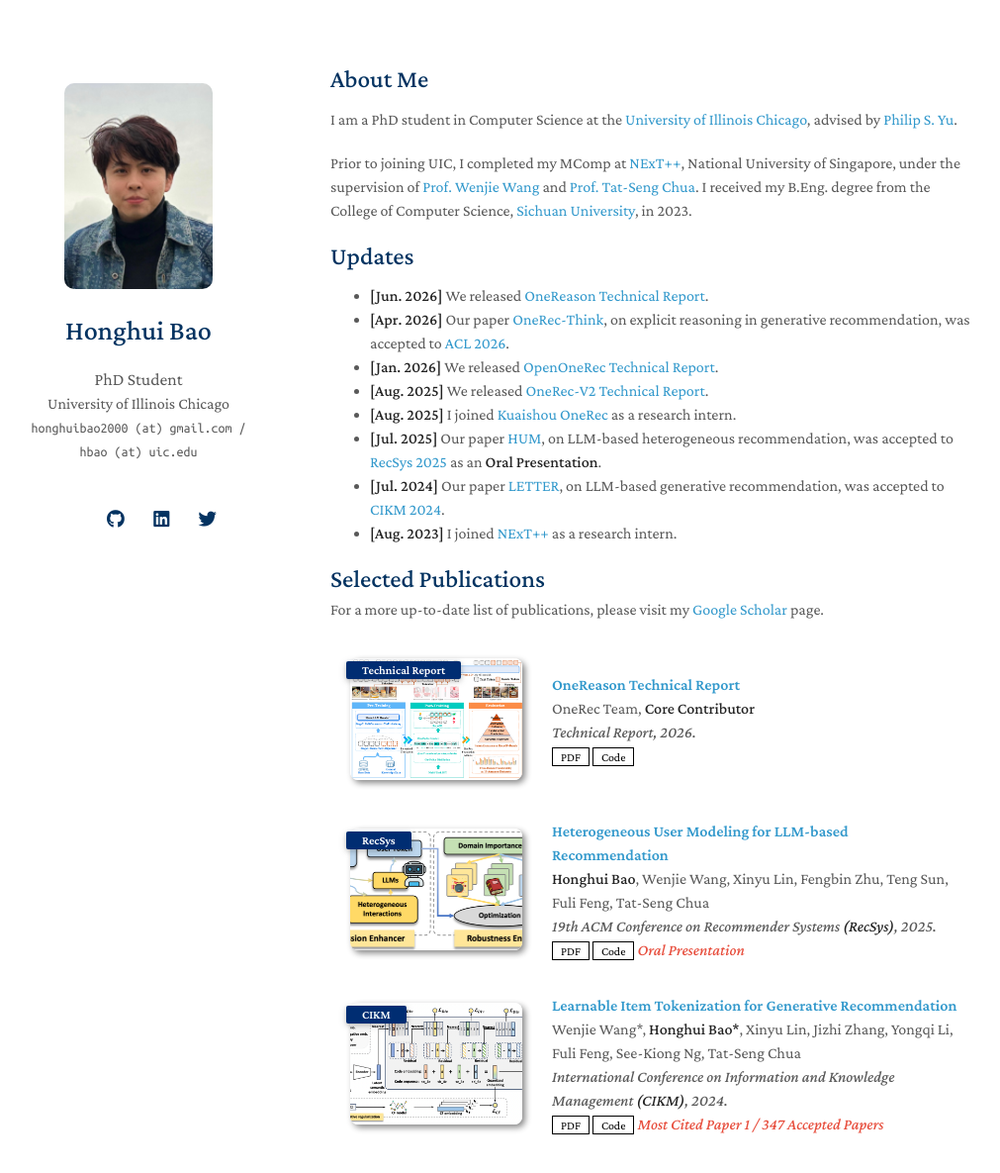
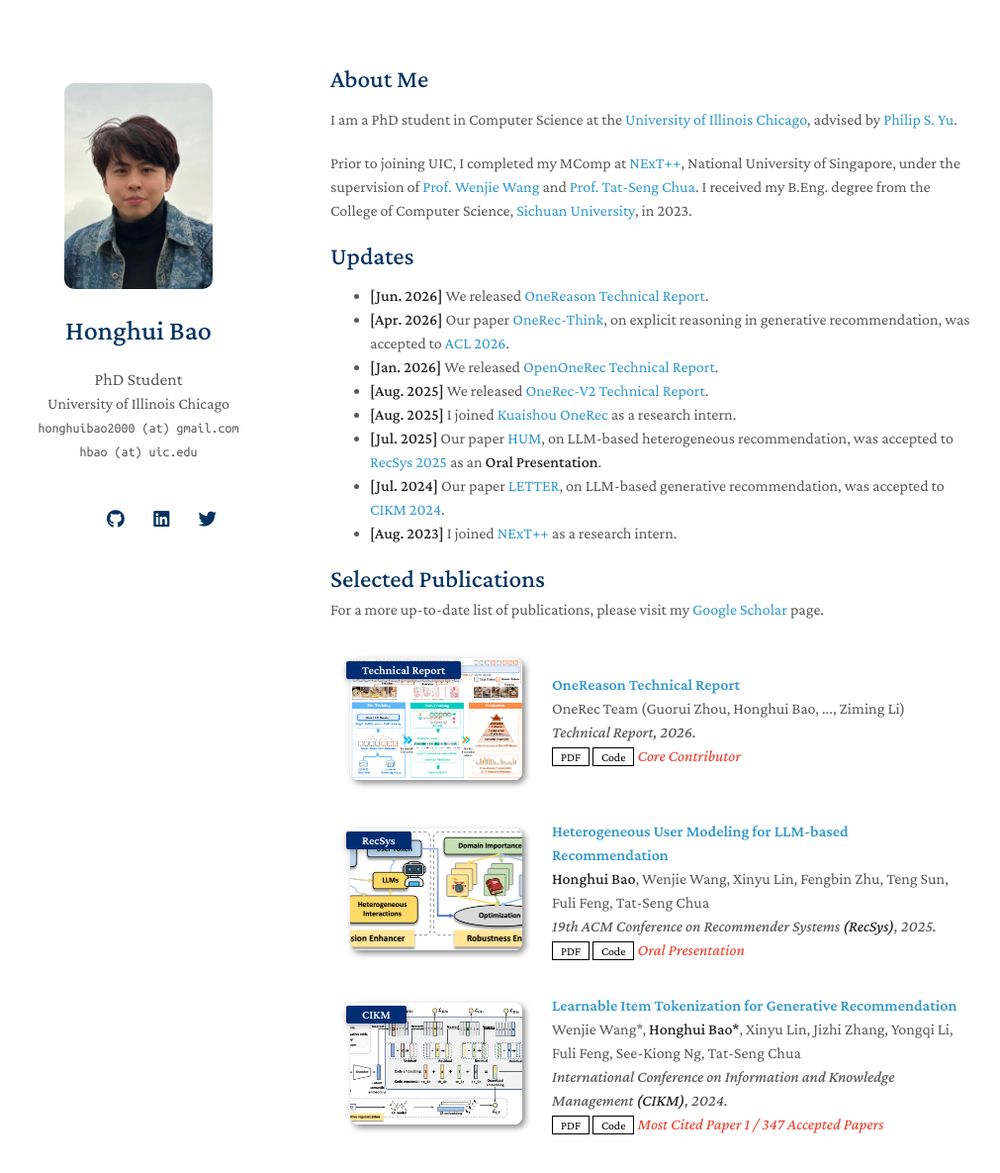
Before and after one commit to HonghuiBao2000/HonghuiBao2000.github.io, a Jekyll site: the page built from index.md, in a window 1280 px wide and 1274 px high. Shown: the top 1185 px of the window at 99% size, without its empty margins (136-1147 px from the left). Built offline with Jekyll 4.4.1, drawn with Linux system fonts in a browser that asks for light colours; nearby versions of some CDN libraries; a style sheet for code colours, icons or effects is not loaded; our own code applies the rules of GitHub Pages for plain Markdown files.

Commit message:
Update contact and OneReason publication

```diff
--- a/_config.yml
+++ b/_config.yml
@@ -3,7 +3,7 @@ title: Honghui Bao
 position: PhD Student
 affiliation: University of Illinois Chicago
 affiliation_link: https://cs.uic.edu/
-email: honghuibao2000 (at) gmail.com / hbao (at) uic.edu
+email: honghuibao2000 (at) gmail.com  hbao (at) uic.edu
 
 # Search Engine Optimization (SEO)
 keywords: Honghui Bao, recommender systems, large language models, NUS, NExT++, UIC, Philip Yu
--- a/_data/publications.yml
+++ b/_data/publications.yml
@@ -1,10 +1,11 @@
 main:
   - title: "OneReason Technical Report"
-    authors: OneRec Team, <strong>Core Contributor</strong>
+    authors: OneRec Team (Guorui Zhou, Honghui Bao, ..., Ziming Li)
     conference_short: Technical Report
     conference: Technical Report, 2026.
     pdf: https://arxiv.org/abs/2606.06260
     code: https://github.com/Kuaishou-OneRec/OpenOneRec
+    notes: Core Contributor
     image: ./assets/img/publication_preview/OpenOneRec.png
 
   - title: "Heterogeneous User Modeling for LLM-based Recommendation"
```
